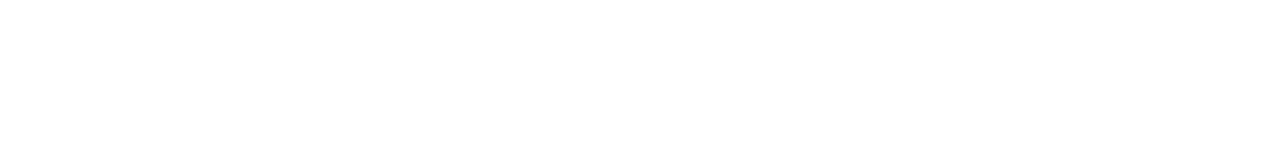
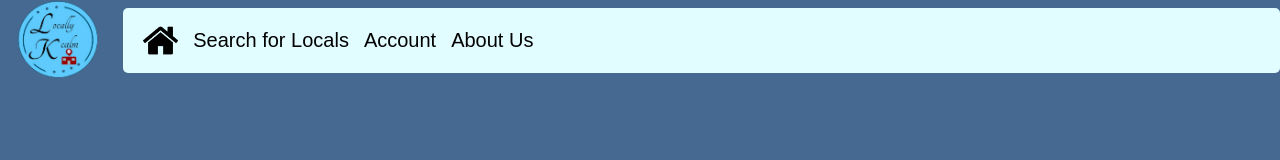
Before and after one commit to microwaves22/KCALM-SPARKHACK2025, a plain HTML site: page aboutuspage.html in a window 1280 px wide. Drawn offline with Linux system fonts and the light colour scheme.

Commit message:
basic nav bar added to pages

```diff
--- a/aboutuspage.html
+++ b/aboutuspage.html
@@ -1 +1,29 @@
-<!-- to be added -->
+<!-- About us page of KCalm -->
+<!DOCTYPE html>
+<html lang="en">
+    <head>
+        <meta charset="UTF-8">
+        <meta name="viewport" content="width=device-width, initial-scale=1.0">
+        <!-- title portion to be deleted later -->
+        <title>Aboutuspage</title>
+        <link rel="stylesheet" href="css/styles.css">
+    </head>
+    <body>
+        <!-- code for the navigation bar -->
+        <div class="header-container">
+            <img src="assets/KCalm-logo.png" alt="KCalm" class="KCalm-logo-icon">
+
+            <nav>
+                <!-- when user clicks on homepage image, user will be brought to homepage -->
+                <a href="homepage.html">
+                    <img src="assets/home.png" alt="Home" class="nav-icon">
+                </a>
+                <a href="filterpage.html">Search for Locals</a>
+                <a href="accountpage.html">Account</a>
+                <a href="aboutuspage.html">About Us</a>
+            </nav>
+        </div>
+
+        <script src="js/script.js"></script>
+    </body>
+</html>
```
Also changed, not shown: accountpage.html (+29 -1 lines), filterpage.html (+29 -1 lines).
